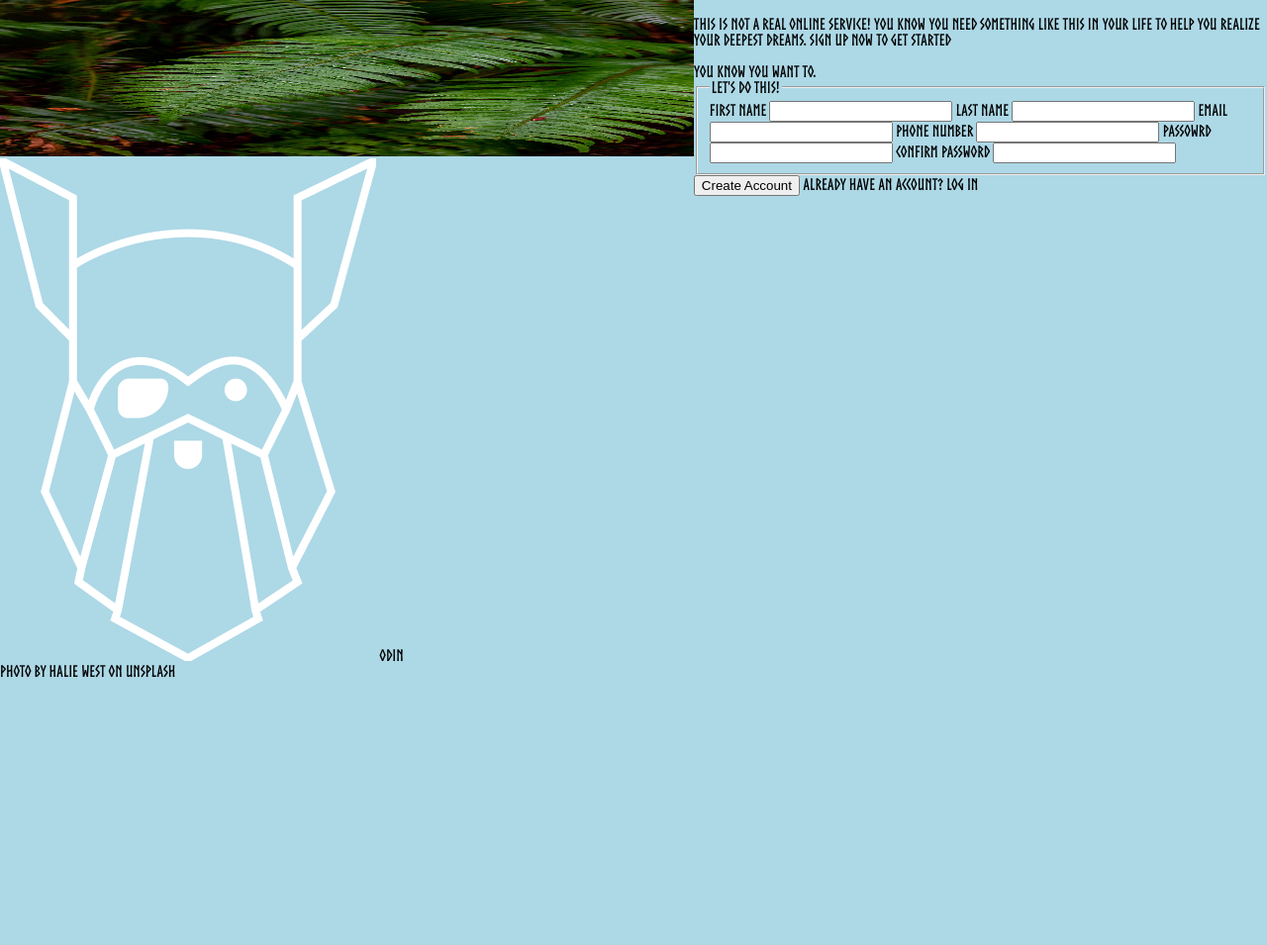
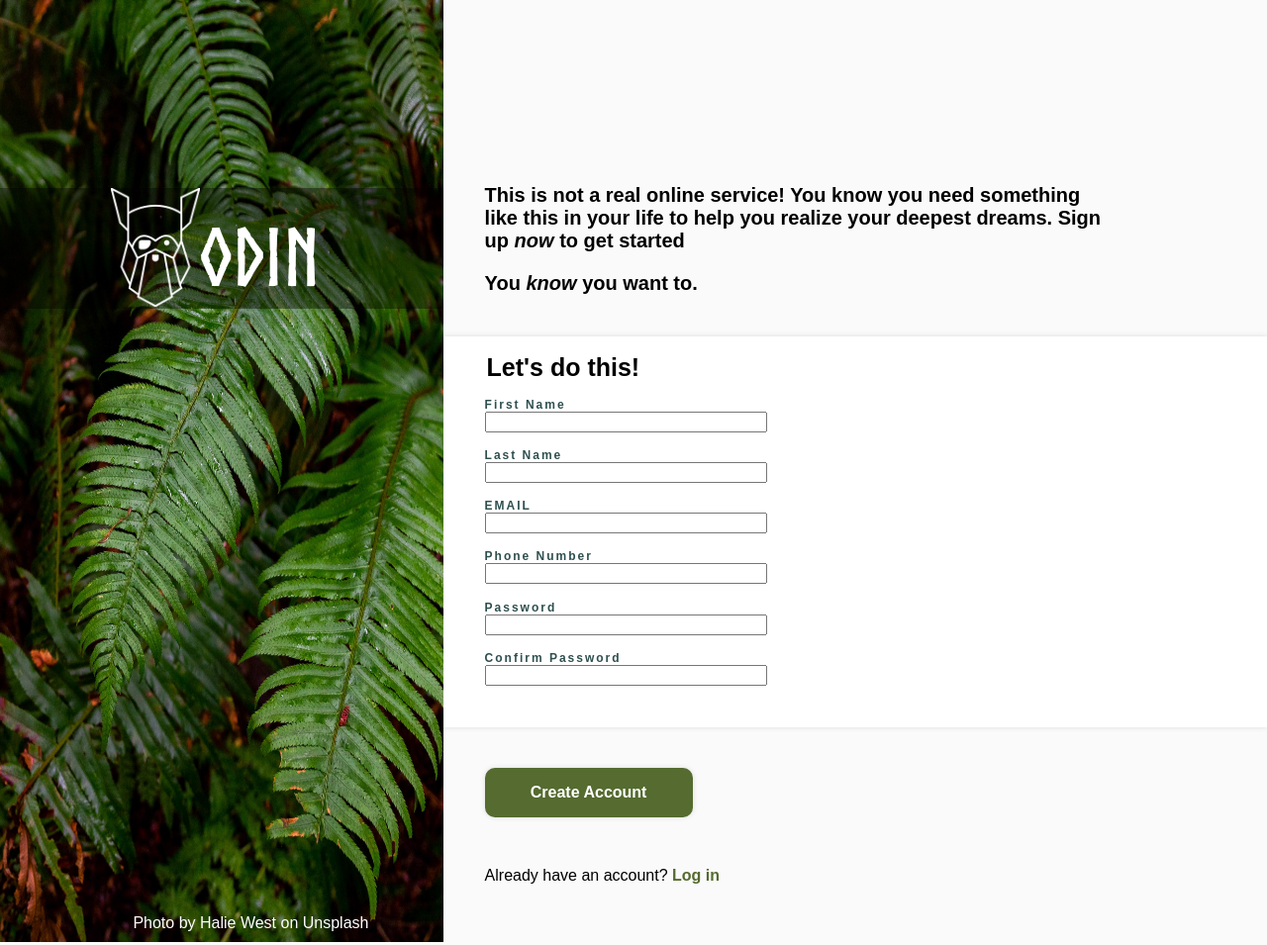
Before and after one commit to kevinfeng123/OdinFormPage, a plain HTML site: page index.html in a window 1280 px wide. Shown: the top 955 px of the page at 99% size. Drawn offline with Linux system fonts and the light colour scheme.

Commit message:
Created basic rendition of template

```diff
--- a/index.html
+++ b/index.html
@@ -8,49 +8,61 @@
     <link rel="stylesheet" href="style.css">
 </head>
 <body>
-    <div id="side-images">
+    <div class="side-images">
         <img src="images/halie-west-25xggax4bSA-unsplash.jpg" alt="background-leaves">
         <div class="logo-container">
             <img src="images/odin-lined.png" alt="odin-logo">
-            <span>ODIN</span>
+            <span id="logo-text">ODIN</span>
         </div>
-        <span class="photo-credits"> Photo by Halie West on Unsplash</span>
+        <span id="photo-credits"> Photo by Halie West on Unsplash</span>
     </div>
 
-    <div id="text-content">
-        <div>
+    <div class="text-content">
+        <div class="form-header">
             <p>This is not a real online service! You know you need something like this in your life to help you realize your deepest dreams. Sign up <span class="italics">now</span> to get started</p>
             <span>You <span class="italics">know</span> you want to.</span>
         </div>
-        <div id="form-content">
+        <div class="form-content">
             <form>
                 <fieldset>
-                    <legend>Let's do this!</legend>
+                    <legend class="form-legend">Let's do this!</legend>
 
+                    <div class="form-input">
                         <label for="firstName">First Name</label>
                         <input type="text" id = "firstName" name = "firstName">
+                    </div>
 
+                    <div class="form-input">
                         <label for="lastName">Last Name</label>
                         <input type="text" id = "lastName" name = "lastName">
+                    </div>
 
+                    <div class="form-input">
                         <label for="email">EMAIL</label>
                         <input type="email" id = "email" name = "email">
+                    </div>
 
+                    <div class="form-input">
                         <label for="phone">Phone Number</label>
                         <input type="number" id = "phone" name = "phone">
+                    </div>
 
-                    <label for="password">Passowrd</label>
+                    <div class="form-input">
+                        <label for="password">Password</label>
                         <input type="password" id = "password" name = "passowrd">
+                    </div>
 
+                    <div class="form-input">
                         <label for="confirmPassword">Confirm Password</label>
                         <input type="confirmPassword" id = "confirmPassword" name = "confirmPassword">
+                    </div>
 
                 </fieldset>
             </form>
         </div>
-        <div id="form-submission">
-            <button type="submit">Create Account</button>
-            <span>Already have an account? <span id="login">Log in</span></span>
+        <div class="form-submission">
+            <button class="submit-button" type="submit">Create Account</button>
+            <p class="login-text">Already have an account? <span id="login">Log in</span></p>
         </div>
     </div>
 </body>
--- a/style.css
+++ b/style.css
@@ -7,14 +7,119 @@ body{
     margin: 0;
     font-family: "Norse-Bold";
     display: flex;
-    background-color: lightblue;
+    background-color: #fafafa;
+}
+.italics {
+    font-style: italic;
+}
+.side-images{
+    position: relative;
+    width: 35%;
+    min-height: 100vh;
 }
 
-.side-images{
-
+.logo-container{
+    background: rgba(0,0,0,.4);
+    position: absolute;
+    top: 20%;
+    width: 100%;
+    line-height: 100%;
 }
 
 img[src="images/halie-west-25xggax4bSA-unsplash.jpg"]{
     width: 100%;
-    height: 10%;
+    min-height: 100%;
 }
+
+img[src="images/odin-lined.png"]{
+    width: 20%;
+    height: 30%;
+    padding-left: 25%;
+}
+
+#logo-text{
+    color: white;
+    font-size:80px;
+    position:absolute;
+    top: 50%;
+}
+
+#photo-credits{
+    color: white;
+    font-family: Arial, Helvetica, sans-serif;
+    position: absolute;
+    left: 30%;
+    bottom:1%;
+
+}
+
+.text-content{
+    width: 65%;
+    font-family: Arial, Helvetica, sans-serif;
+
+}
+
+.form-content{
+    background: white;
+    box-shadow: rgba(99, 99, 99, 0.2) 0px 0px 5px 0px;
+    padding: 2% 30% 5% 5%;
+}
+
+.form-header{
+    padding: 20% 20% 5% 5%;
+    font-weight: 600;
+    font-size: 20px;
+}
+
+.form-legend{
+    font-size: 25px;
+    font-weight: 600;
+
+}
+
+.form-input{
+    display: inline-block;
+    margin: 3% 22% 0 0;
+    font-size: 12px;
+    font-weight: 600;
+    color: darkslategray;
+    letter-spacing: 2px;
+}
+
+.form-input input{
+    display: block;
+    width: 150%;
+}
+
+
+fieldset{
+    border: 0;
+    padding: 0;
+    margin: 0;
+
+}
+
+.form-submission{
+    padding: 5%;
+}
+
+.submit-button {
+    color:white;
+    background: darkolivegreen;
+    box-shadow: 5px 10px;
+    width: 210px;
+    height: 50px;
+    border-radius: 10px;
+    font-size: 16px;
+    font-weight: bold;
+    box-shadow: rgba(99, 99, 99, 0.2) 0px 0px 5px 0px;
+    border: none;
+}
+
+.form-submission p {
+    margin-top: 50px;
+}
+#login{
+    color: darkolivegreen;
+    font-weight: 700;
+}
```
Lines whose indentation alone changed are shown as unchanged.
